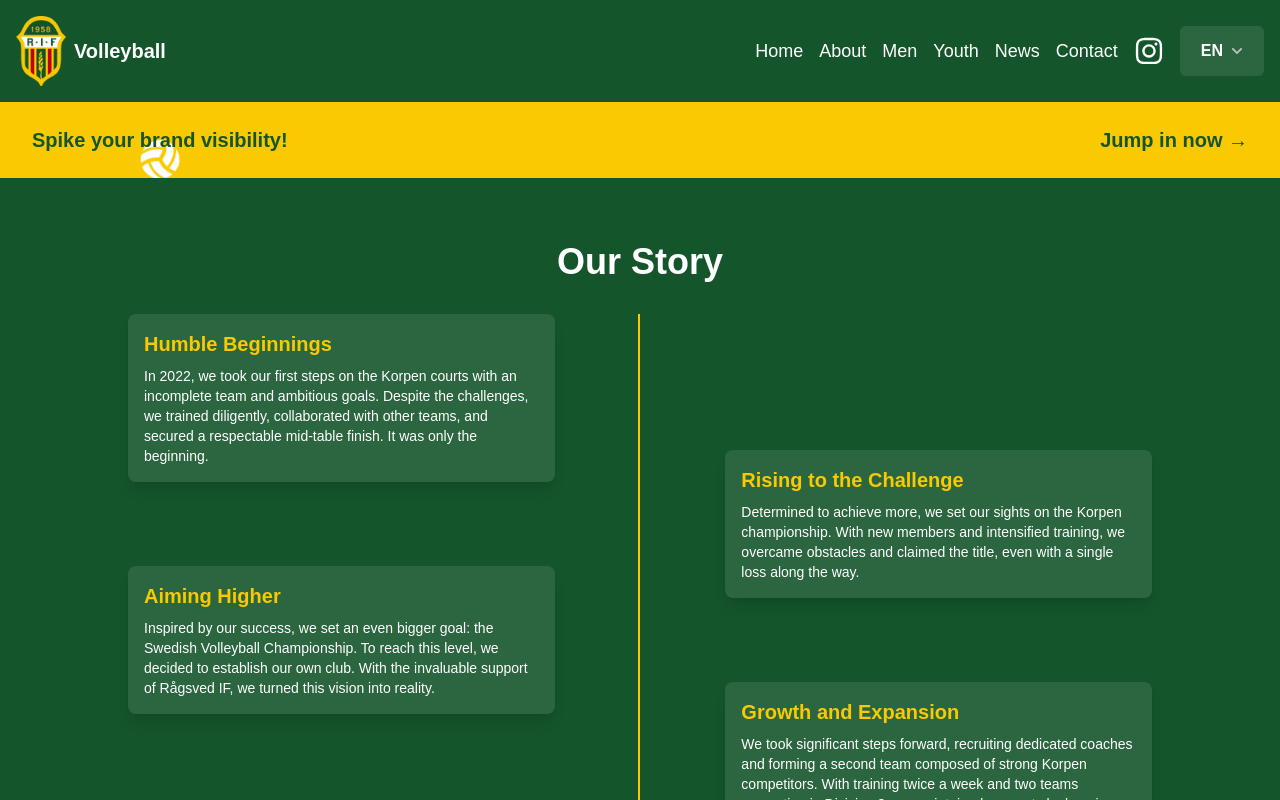
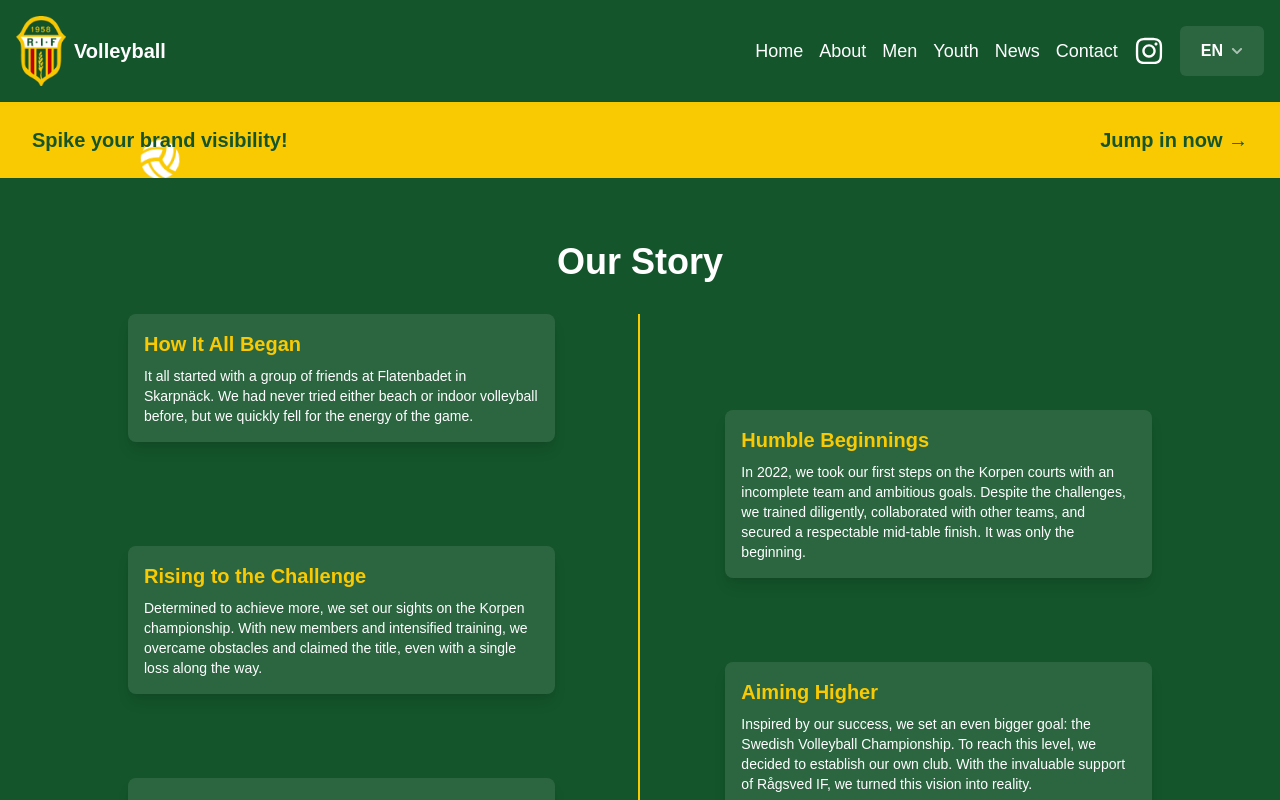
Before and after one commit to maxlearns2code/ragsved-if, a Next.js app: page /en/about in a window 1280 px wide. Shown: the top 800 px of the page. Built offline with nearby package versions, Linux system fonts and the light colour scheme.

Commit message:
feat: add new section to about page

```diff
--- a/app/[locale]/about/page.tsx
+++ b/app/[locale]/about/page.tsx
@@ -27,6 +27,7 @@ export default async function AboutPage({ params }: PageProps) {
   const t = await getTranslations({ locale, namespace: "AboutUs" });
 
   const sections = [
+    "howItAllBegan",
     "humbleBeginnings",
     "risingToTheChallenge",
     "aimingHigher",
--- a/messages/de.json
+++ b/messages/de.json
@@ -47,6 +47,10 @@
   "AboutUs": {
     "title": "Unsere Geschichte",
     "sections": {
+      "howItAllBegan": {
+        "title": "Wie alles begann",
+        "content": "Alles begann mit einer Gruppe von Freunden im Flatenbadet in Skarpnäck. Wir hatten weder Beach- noch Hallenvolleyball zuvor ausprobiert, aber wir fanden schnell Gefallen an der Energie des Spiels"
+      },
       "humbleBeginnings": {
         "title": "Bescheidene Anfänge",
         "content": "2022 machten wir unsere ersten Schritte auf den Korpen-Plätzen mit einem unvollständigen Team und ehrgeizigen Zielen. Trotz der Herausforderungen trainierten wir fleißig, arbeiteten mit anderen Teams zusammen und sicherten uns einen respektablen Platz im Mittelfeld. Das war erst der Anfang."
--- a/messages/en.json
+++ b/messages/en.json
@@ -47,6 +47,10 @@
   "AboutUs": {
     "title": "Our Story",
     "sections": {
+      "howItAllBegan": {
+        "title": "How It All Began",
+        "content": "It all started with a group of friends at Flatenbadet in Skarpnäck. We had never tried either beach or indoor volleyball before, but we quickly fell for the energy of the game."
+      },
       "humbleBeginnings": {
         "title": "Humble Beginnings",
         "content": "In 2022, we took our first steps on the Korpen courts with an incomplete team and ambitious goals. Despite the challenges, we trained diligently, collaborated with other teams, and secured a respectable mid-table finish. It was only the beginning."
--- a/messages/es.json
+++ b/messages/es.json
@@ -8,8 +8,7 @@
     "ogImageAlt": "Club de Voleibol Rågsveds IF – Equipo Apasionado en Estocolmo",
     "siteName": "Rågsveds IF Voleibol",
     "lang": "es"
-}
-,
+  },
   "Header": {
     "clubName": "Voleibol",
     "home": "Inicio",
@@ -48,6 +47,10 @@
   "AboutUs": {
     "title": "Nuestra Historia",
     "sections": {
+      "howItAllBegan": {
+        "title": "Cómo todo comenzó",
+        "content": "Todo comenzó con un grupo de amigos en Flatenbadet en Skarpnäck. Nunca habíamos probado ni voleibol de playa ni de interior antes, pero rápidamente nos enamoramos de la energía del juego."
+      },
       "humbleBeginnings": {
         "title": "Comienzos Humildes",
         "content": "En 2022, comenzamos en las canchas de Korpen con un equipo incompleto y grandes ambiciones. A pesar de los desafíos, entrenamos con dedicación, colaboramos con otros equipos y logramos una posición respetable en la mitad de la tabla. Este fue solo el primer paso."
--- a/messages/fr.json
+++ b/messages/fr.json
@@ -47,6 +47,10 @@
   "AboutUs": {
     "title": "Notre Histoire",
     "sections": {
+      "howItAllBegan": {
+        "title": "Comment tout a commencé",
+        "content": "Tout a commencé avec un groupe d'amis au Flatenbadet à Skarpnäck. Nous n'avions jamais essayé ni le volley-ball de plage ni celui en salle auparavant, mais nous nous sommes rapidement attachés à l'énergie du jeu."
+      },
       "humbleBeginnings": {
         "title": "Des Débuts Modestes",
         "content": "En 2022, nous avons commencé sur les terrains de Korpen avec une équipe incomplète et beaucoup d’ambition. Malgré les défis, nous nous sommes entraînés avec dévouement, avons collaboré avec d’autres équipes et avons atteint une position respectable en milieu de tableau. Ce n’était que la première étape."
--- a/messages/pl.json
+++ b/messages/pl.json
@@ -47,6 +47,10 @@
   "AboutUs": {
     "title": "Nasza Historia",
     "sections": {
+      "howItAllBegan": {
+        "title": "Jak to wszystko się zaczęło",
+        "content": "Wszystko zaczęło się od grupy przyjaciół w Flatenbadet w Skarpnäck. Wcześniej nigdy nie próbowaliśmy ani siatkówki plażowej, ani halowej, ale szybko polubiliśmy energię gry."
+      },
       "humbleBeginnings": {
         "title": "Skromne Początki",
         "content": "W 2022 roku zaczęliśmy na boiskach Korpen z niekompletną drużyną i wielkimi ambicjami. Pomimo trudności, intensywnie trenowaliśmy, współpracowaliśmy z innymi zespołami i zajęliśmy zaszczytne miejsce w środku tabeli. To był dopiero pierwszy krok."
--- a/messages/sr.json
+++ b/messages/sr.json
@@ -47,6 +47,10 @@
   "AboutUs": {
     "title": "Naša priča",
     "sections": {
+      "howItAllBegan": {
+        "title": "Kako je sve počelo",
+        "content": "Sve je počelo sa grupom prijatelja u Flatenbadetu u Skarpnäcku. Ranije nismo nikad probali ni odbojka na pesku ni unutrašnji odbojka, ali smo se brzo zaljubili u energiju igre."
+      },
       "humbleBeginnings": {
         "title": "Skromni počeci",
         "content": "2022. godine napravili smo prve korake na Korpen terenima sa nepotpunim timom i ambicioznim ciljevima. Uprkos izazovima, vredno smo trenirali, sarađivali sa drugim timovima i obezbedili respektabilno mesto u sredini tabele. To je bio samo početak."
--- a/messages/sv.json
+++ b/messages/sv.json
@@ -47,6 +47,10 @@
   "AboutUs": {
     "title": "Vår Berättelse",
     "sections": {
+      "howItAllBegan": {
+        "title": "Hur allt startade",
+        "content": "Det hela började med ett kompisgäng på Flatenbadet i Skarpnäck. Vi hade tidigare aldrig testat varken beach eller inomhus-volleyboll men vi fastnade snabbt för spelets energi."
+      },
       "humbleBeginnings": {
         "title": "En Blygsam Start",
         "content": "År 2022 började vi på Korpen-planerna med ett ofullständigt lag och stora ambitioner. Trots utmaningarna tränade vi målmedvetet, samarbetade med andra lag och nådde en respektabel mittenplacering. Detta var bara det första steget."
--- a/messages/uk.json
+++ b/messages/uk.json
@@ -47,6 +47,10 @@
   "AboutUs": {
     "title": "Наша Історія",
     "sections": {
+      "howItAllBegan": {
+        "title": "Як усе почалося",
+        "content": "Все почалося з групи друзів у Флатенбадеті в Скерпнеку. Ми раніше ніколи не пробували ні пляжний, ні індор-вolleyбол, але швидко закохалися в енергію гри."
+      },
       "humbleBeginnings": {
         "title": "Скромні Початки",
         "content": "У 2022 році ми почали на майданчиках Корпену з неповною командою і великими амбіціями. Незважаючи на труднощі, ми наполегливо тренувалися, співпрацювали з іншими командами та досягли гідного місця в середині таблиці. Це був лише перший крок."
```
